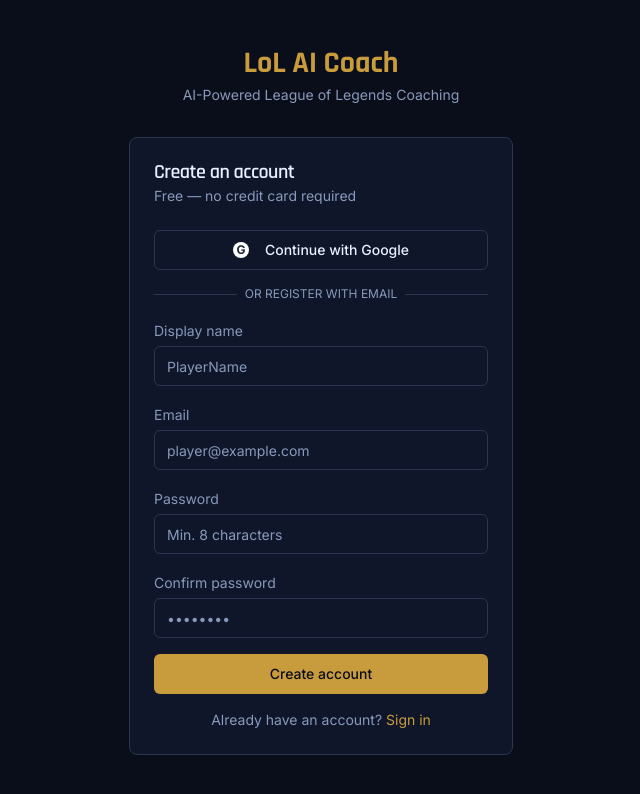
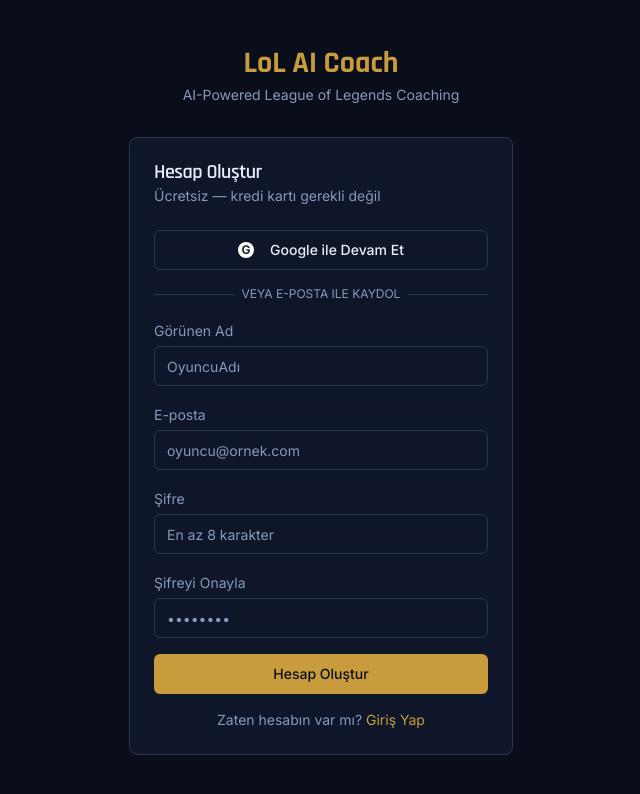
Before and after one commit to kcorrai/lol-ai, a Next.js app: page /register in a window 1280 px wide. Shown: the top 794 px of the page, without its empty margins (319-959 px from the left). Built offline with nearby package versions, Linux system fonts and the light colour scheme; no server answers.

Commit message:
fix(i18n): auth formları — giriş ve kayıt sayfaları Türkçeleştirildi
- LoginForm: başlık, validasyon mesajları, label'lar, butonlar, alt link
- RegisterForm: başlık, validasyon mesajları, label'lar, butonlar, alt link
- OAuthButton: Google ile Devam Et

```diff
--- a/src/domains/identity/components/LoginForm.tsx
+++ b/src/domains/identity/components/LoginForm.tsx
@@ -13,8 +13,8 @@
 import { OAuthButton } from "./OAuthButton";
 
 const loginSchema = z.object({
-  email: z.string().email("Enter a valid email address"),
-  password: z.string().min(1, "Password is required"),
+  email: z.string().email("Geçerli bir e-posta adresi gir"),
+  password: z.string().min(1, "Şifre gerekli"),
 });
 
 type LoginFormValues = z.infer<typeof loginSchema>;
@@ -45,7 +45,7 @@
     });
 
     if (result?.error) {
-      setServerError("Incorrect email or password. Please try again.");
+      setServerError("E-posta veya şifre hatalı. Lütfen tekrar dene.");
       return;
     }
 
@@ -56,18 +56,18 @@
   return (
     <Card>
       <CardHeader className="space-y-1">
-        <CardTitle>Sign in</CardTitle>
-        <CardDescription>Enter your email and password to continue</CardDescription>
+        <CardTitle>Giriş Yap</CardTitle>
+        <CardDescription>Devam etmek için e-posta ve şifreni gir</CardDescription>
       </CardHeader>
       <CardContent className="space-y-4">
         {justRegistered && (
           <p className="rounded-md border border-success/30 bg-success/10 px-3 py-2 text-sm text-success">
-            Account created! Sign in to get started.
+            Hesap oluşturuldu! Başlamak için giriş yap.
           </p>
         )}
         {justReset && (
           <p className="rounded-md border border-success/30 bg-success/10 px-3 py-2 text-sm text-success">
-            Password updated successfully. Sign in with your new password.
+            Şifre başarıyla güncellendi. Yeni şifrele giriş yap.
           </p>
         )}
 
@@ -78,19 +78,19 @@
             <span className="w-full border-t border-border" />
           </div>
           <div className="relative flex justify-center text-xs uppercase">
-            <span className="bg-surface px-2 text-text-muted">Or continue with email</span>
+            <span className="bg-surface px-2 text-text-muted">Veya e-posta ile devam et</span>
           </div>
         </div>
 
         <form onSubmit={handleSubmit(onSubmit)} className="space-y-4">
           <div className="space-y-1">
             <label htmlFor="email" className="text-sm text-text-muted">
-              Email
+              E-posta
             </label>
             <Input
               id="email"
               type="email"
-              placeholder="player@example.com"
+              placeholder="oyuncu@ornek.com"
               autoComplete="email"
               {...register("email")}
             />
@@ -102,13 +102,13 @@
           <div className="space-y-1">
             <div className="flex items-center justify-between">
               <label htmlFor="password" className="text-sm text-text-muted">
-                Password
+                Şifre
               </label>
               <Link
                 href="/forgot-password"
                 className="text-xs text-text-muted hover:text-accent hover:underline"
               >
-                Forgot password?
+                Şifreni mi unuttun?
               </Link>
             </div>
             <Input
@@ -130,14 +130,14 @@
           )}
 
           <Button type="submit" className="w-full" disabled={isSubmitting}>
-            {isSubmitting ? "Signing in…" : "Sign in"}
+            {isSubmitting ? "Giriş yapılıyor…" : "Giriş Yap"}
           </Button>
         </form>
 
         <p className="text-center text-sm text-text-muted">
-          No account?{" "}
+          Hesabın yok mu?{" "}
           <Link href="/register" className="text-accent hover:underline">
-            Create one free
+            Ücretsiz oluştur
           </Link>
         </p>
       </CardContent>
--- a/src/domains/identity/components/OAuthButton.tsx
+++ b/src/domains/identity/components/OAuthButton.tsx
@@ -7,7 +7,7 @@
 
 const providerConfig: Record<OAuthProvider, { label: string; icon: string }> = {
   google: {
-    label: "Continue with Google",
+    label: "Google ile Devam Et",
     icon: "G",
   },
 };
--- a/src/domains/identity/components/RegisterForm.tsx
+++ b/src/domains/identity/components/RegisterForm.tsx
@@ -13,13 +13,13 @@
 
 const registerSchema = z
   .object({
-    name: z.string().min(2, "Name must be at least 2 characters").max(50),
-    email: z.string().email("Enter a valid email address"),
-    password: z.string().min(8, "Password must be at least 8 characters"),
+    name: z.string().min(2, "İsim en az 2 karakter olmalı").max(50),
+    email: z.string().email("Geçerli bir e-posta adresi gir"),
+    password: z.string().min(8, "Şifre en az 8 karakter olmalı"),
     confirmPassword: z.string(),
   })
   .refine((data) => data.password === data.confirmPassword, {
-    message: "Passwords do not match",
+    message: "Şifreler eşleşmiyor",
     path: ["confirmPassword"],
   });
 
@@ -53,7 +53,7 @@
     const data = (await res.json()) as { error?: { message: string } };
 
     if (!res.ok) {
-      setServerError(data.error?.message ?? "Registration failed. Please try again.");
+      setServerError(data.error?.message ?? "Kayıt başarısız. Lütfen tekrar dene.");
       return;
     }
 
@@ -63,8 +63,8 @@
   return (
     <Card>
       <CardHeader className="space-y-1">
-        <CardTitle>Create an account</CardTitle>
-        <CardDescription>Free — no credit card required</CardDescription>
+        <CardTitle>Hesap Oluştur</CardTitle>
+        <CardDescription>Ücretsiz — kredi kartı gerekli değil</CardDescription>
       </CardHeader>
       <CardContent className="space-y-4">
         <OAuthButton provider="google" />
@@ -74,19 +74,19 @@
             <span className="w-full border-t border-border" />
           </div>
           <div className="relative flex justify-center text-xs uppercase">
-            <span className="bg-surface px-2 text-text-muted">Or register with email</span>
+            <span className="bg-surface px-2 text-text-muted">Veya e-posta ile kaydol</span>
           </div>
         </div>
 
         <form onSubmit={handleSubmit(onSubmit)} className="space-y-4">
           <div className="space-y-1">
             <label htmlFor="name" className="text-sm text-text-muted">
-              Display name
+              Görünen Ad
             </label>
             <Input
               id="name"
               type="text"
-              placeholder="PlayerName"
+              placeholder="OyuncuAdı"
               autoComplete="name"
               {...register("name")}
             />
@@ -95,12 +95,12 @@
 
           <div className="space-y-1">
             <label htmlFor="email" className="text-sm text-text-muted">
-              Email
+              E-posta
             </label>
             <Input
               id="email"
               type="email"
-              placeholder="player@example.com"
+              placeholder="oyuncu@ornek.com"
               autoComplete="email"
               {...register("email")}
             />
@@ -109,12 +109,12 @@
 
           <div className="space-y-1">
             <label htmlFor="password" className="text-sm text-text-muted">
-              Password
+              Şifre
             </label>
             <Input
               id="password"
               type="password"
-              placeholder="Min. 8 characters"
+              placeholder="En az 8 karakter"
               autoComplete="new-password"
               {...register("password")}
             />
@@ -123,7 +123,7 @@
 
           <div className="space-y-1">
             <label htmlFor="confirmPassword" className="text-sm text-text-muted">
-              Confirm password
+              Şifreyi Onayla
             </label>
             <Input
               id="confirmPassword"
@@ -144,14 +144,14 @@
           )}
 
           <Button type="submit" className="w-full" disabled={isSubmitting}>
-            {isSubmitting ? "Creating account…" : "Create account"}
+            {isSubmitting ? "Hesap oluşturuluyor…" : "Hesap Oluştur"}
           </Button>
         </form>
 
         <p className="text-center text-sm text-text-muted">
-          Already have an account?{" "}
+          Zaten hesabın var mı?{" "}
           <Link href="/login" className="text-accent hover:underline">
-            Sign in
+            Giriş Yap
           </Link>
         </p>
       </CardContent>
```
